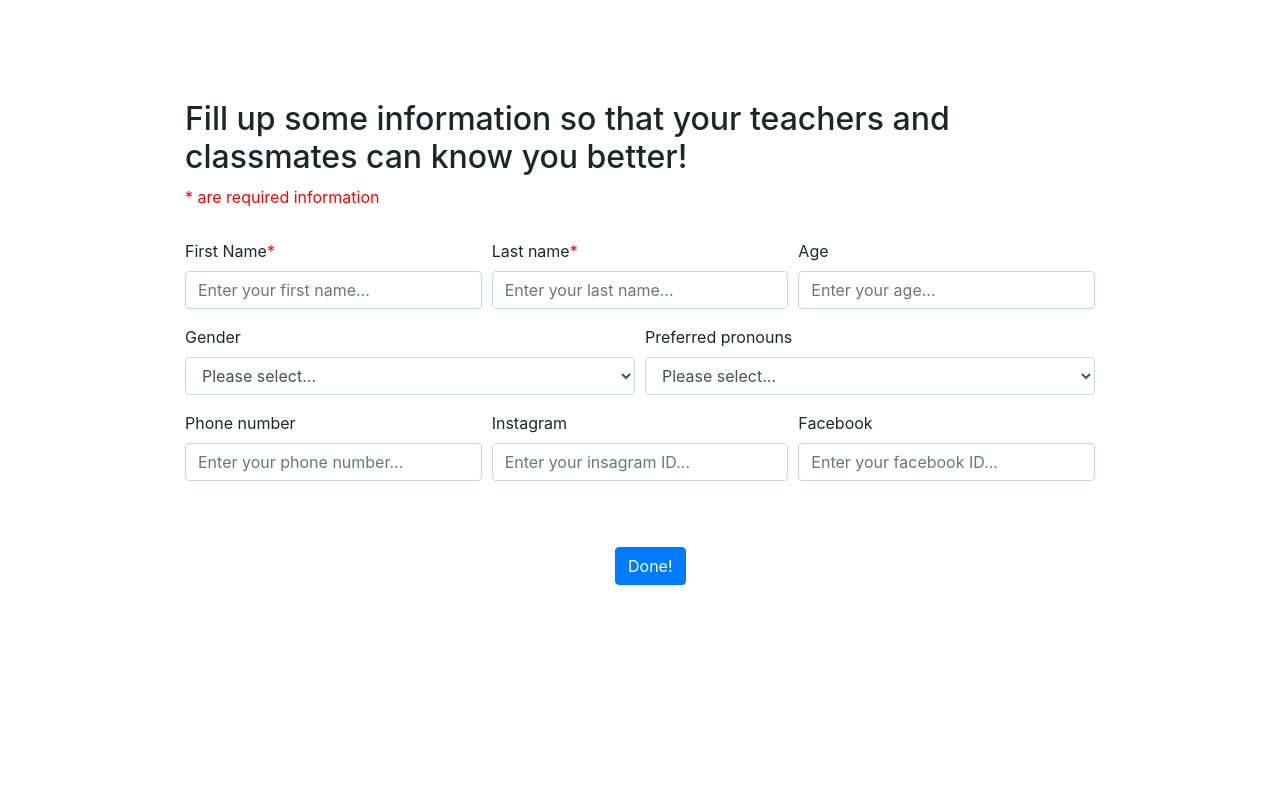
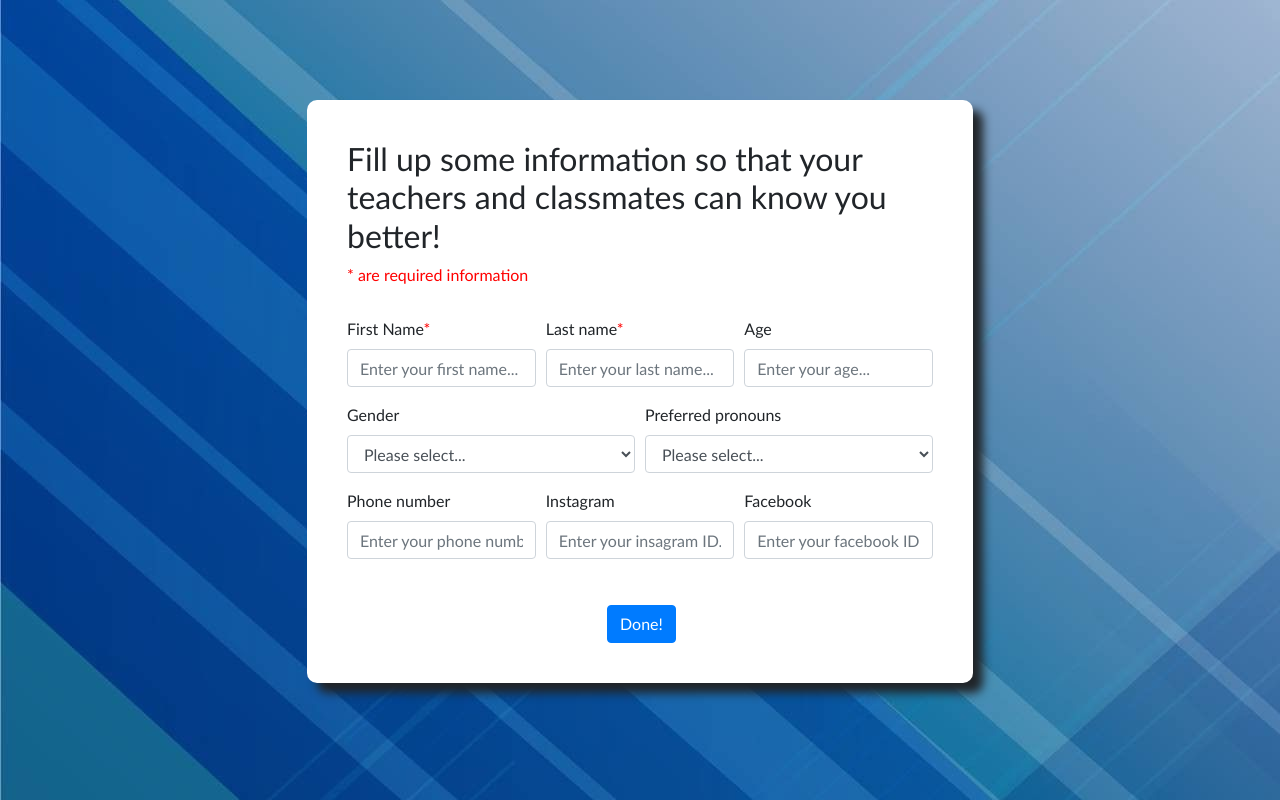
Before and after one commit to zxtariel0512/CS-Course-Online-WebApp, a React (Create React App) app: page /complete-user-information in a window 1280 px wide. Built offline with nearby package versions, Linux system fonts and the light colour scheme.

Commit message:
css decoration for user complete information page

```diff
--- a/src/App.css
+++ b/src/App.css
@@ -1,5 +1,10 @@
 .App {
   text-align: center;
+}
+
+body{
+  font-family:Gill Sans, sans-serif;
+  background-image: url('./public/img/main-background.jpeg');
 }
 
 .App-logo {
@@ -42,13 +47,24 @@
 }
 
 .fillInfo{
-  padding: 100px;
+  /* padding: 70px;
+  padding-left: 200px;
+  padding-right: 200px; */
+  margin: auto;
+  padding: 40px;
+  width: 60%;
+  background: white;
+  height: fit-content;
+  margin-top: 100px;
+  margin-bottom: 100px;
+  border-radius: 10px;
+  box-shadow: 10px 10px 10px
 }
 
 #submitBtn{
   display: block;
-  margin-top: 50px;
-  margin-left: 430px;
+  margin-top: 30px;
+  margin-left: 260px;
 }
 
 Form{
```
Also changed, not shown: src/public/img/main-background.jpeg (added).
